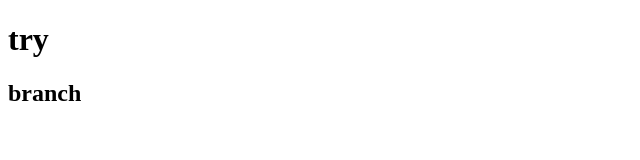
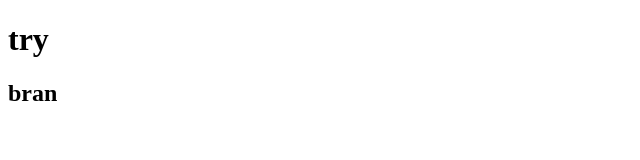
Before and after one commit to ANONYMOUS-LOW-HACKER/try-2, a plain HTML site: page index.html in a window 1280 px wide. Shown: the full height of the page, 0-640 px from the left. Drawn offline with Linux system fonts and the light colour scheme.

Commit message:
ADD: broken file

```diff
--- /dev/null
+++ b/app.js
@@ -0,0 +1 @@
+console.log('fighissimo');
--- a/index.html
+++ b/index.html
@@ -10,7 +10,7 @@
 <body>
     <h1>try</h1>
 
-    <h2>branch </h2>
+    <h2>bran</h2>
 </body>
 
 </html>
```
